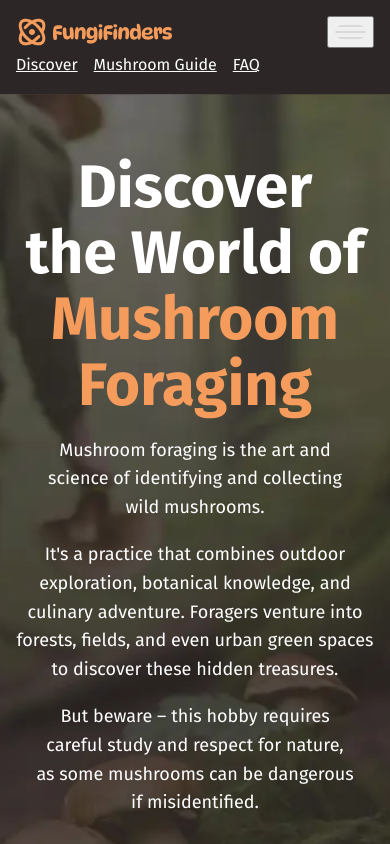
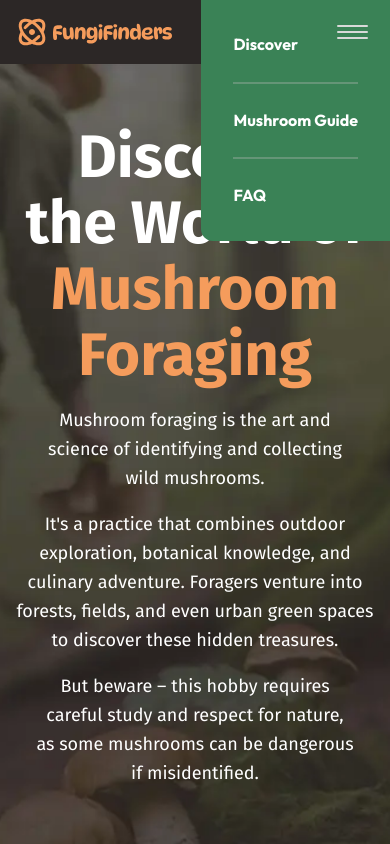
Before and after one commit to misclabs/fungi-finders, a plain HTML site: page index.html in a window 390 px wide. Both pictures are taken after a click on the button "Menu". Shown: the top 844 px of the page. Drawn offline with Linux system fonts and the light colour scheme.

Commit message:
Finish hamburger

```diff
--- a/index.html
+++ b/index.html
@@ -11,6 +11,7 @@
       href="https://fonts.googleapis.com/css2?family=Fira+Sans:wght@400;700&family=Outfit:wght@100..900&display=swap"
       rel="stylesheet"
     />
+    <script type="module" src="main.js"></script>
   </head>
   <body>
     <header class="site-header">
--- /dev/null
+++ b/main.js
@@ -0,0 +1,12 @@
+const navToggle = document.querySelector("[aria-controls='primary-nav']");
+const primaryNav = document.getElementById("primary-nav");
+
+navToggle.addEventListener("click", function onNavToggleClick() {
+  const navOpened = navToggle.getAttribute("aria-expanded");
+
+  if (navOpened == "false") {
+    navToggle.setAttribute("aria-expanded", "true");
+  } else {
+    navToggle.setAttribute("aria-expanded", "false");
+  }
+});
--- a/style.css
+++ b/style.css
@@ -273,11 +273,65 @@
     justify-content: space-between;
   }
 
+  [aria-controls="primary-nav"] {
+    z-index: 200;
+    cursor: pointer;
+    background: transparent;
+    border: 0;
+
+    img {
+      border-radius: 0;
+    }
+  }
+
+  [aria-controls="primary-nav"] {
+    display: none;
+  }
+
   .site-nav {
     ul {
       display: flex;
       flex-wrap: wrap;
       gap: 0.25rem var(--equal-columns-gap, 1rem);
+    }
+
+    a {
+      text-decoration: none;
+    }
+
+    @media (max-width: 768px) {
+      display: none;
+      [aria-expanded="true"] ~ & {
+        display: block;
+      }
+
+      position: absolute;
+      z-index: 100;
+      top: 0;
+      right: 0;
+      font-size: --font-size-lg;
+      font-weight: 700;
+      font-family: var(--font-family-header);
+      background-color: var(--background-accent-main);
+      padding: 2rem;
+      border-end-start-radius: var(--border-radius-lg);
+
+      ul {
+        gap: 0;
+        flex-direction: column;
+      }
+
+      li:not(:first-child) {
+        margin-block-start: 1.5rem;
+        padding-block-start: 1.5rem;
+        border-top: 2px solid var(--background-accent-light);
+      }
+    }
+  }
+
+  @media (max-width: 768px) {
+    [aria-controls="primary-nav"] {
+      display: block;
     }
   }
 
```
